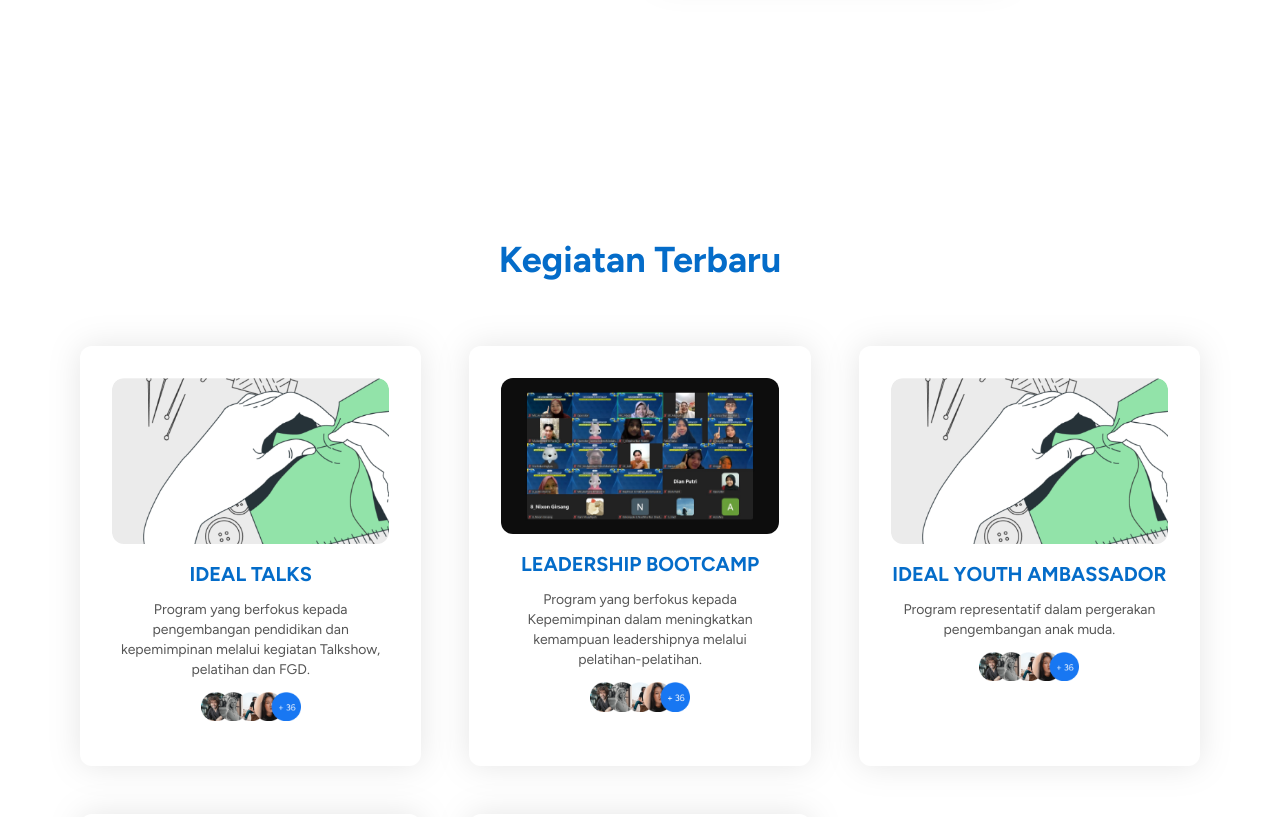
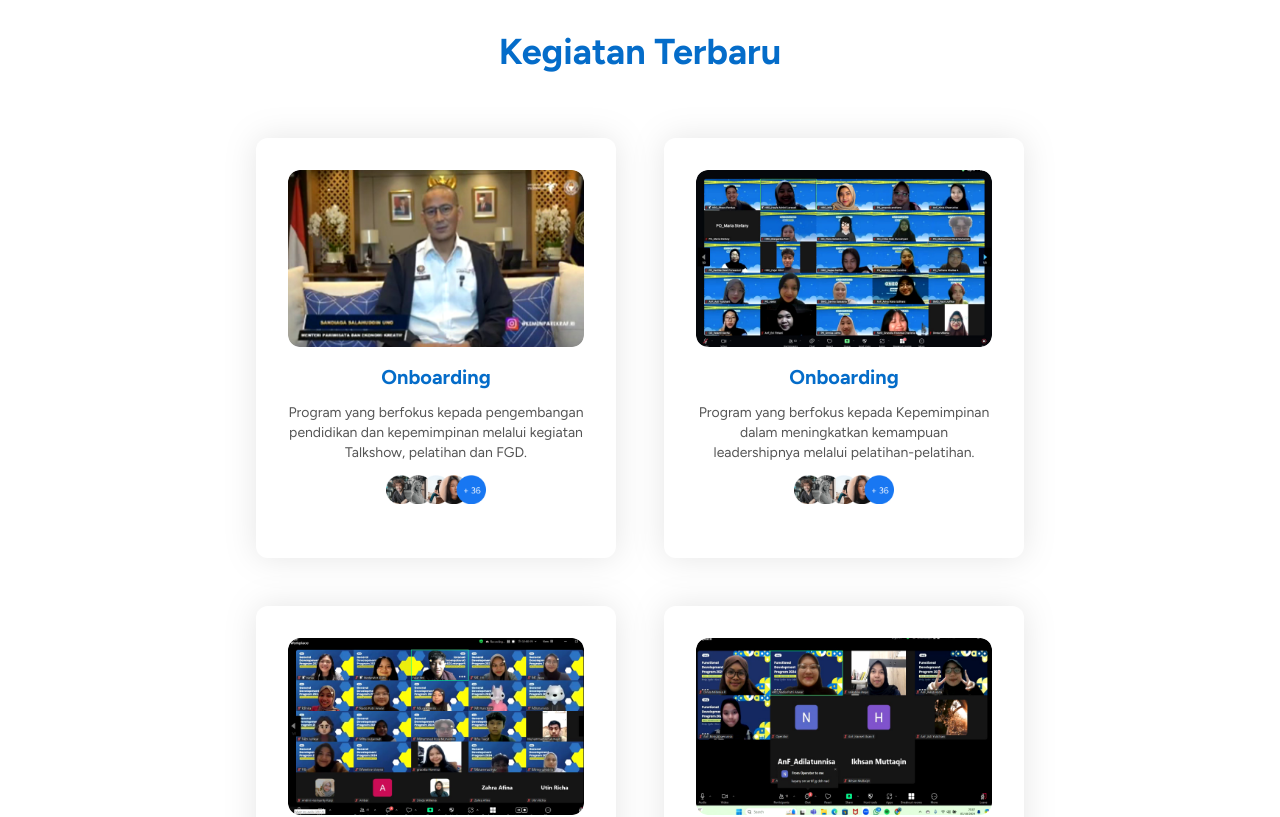
Before and after one commit to mhmdrazn/integral-project, a Next.js app: page /events in a window 1280 px wide. Shown: the part 1980-2797 px from the top of the page. Built offline with nearby package versions, Linux system fonts and the light colour scheme.

Commit message:
fix card

```diff
--- a/src/app/(page)/events/page.tsx
+++ b/src/app/(page)/events/page.tsx
@@ -34,33 +34,27 @@ function Page() {
   ];
   const data2=[
     {
-      subtitle: 'IDEAL TALKS',
+      subtitle: 'Onboarding',
       shortDesc: 'Program yang berfokus kepada pengembangan pendidikan dan kepemimpinan melalui kegiatan Talkshow, pelatihan dan FGD.',
-      img: '/assets/templateCard.png',
+      img: '/onboard1.png',
       imgSmall:'/assets/jumlahSiswa.png',
     },
     {
-      subtitle: 'LEADERSHIP BOOTCAMP',
+      subtitle: 'Onboarding',
       shortDesc: 'Program yang berfokus kepada Kepemimpinan dalam meningkatkan kemampuan leadershipnya melalui pelatihan-pelatihan.',
-      img: '/assets/leadership-bootcamp.png',
+      img: '/onboard2.png',
       imgSmall:'/assets/jumlahSiswa.png',
     },
     {
-      subtitle: 'IDEAL YOUTH AMBASSADOR',
+      subtitle: 'GDP',
       shortDesc: 'Program representatif dalam pergerakan pengembangan anak muda.',
-      img: '/assets/templateCard.png',
+      img: '/gdp.png',
       imgSmall:'/assets/jumlahSiswa.png',
     },
     {
-    subtitle: 'RUANG ASPIRASI MUDA',
+    subtitle: 'FDP',
     shortDesc: 'Program tukar pikiran dengan Tokoh Nasional untuk menyampaikan Ide, gagasan dan Inovasi secara langsung kepada pemangku kepentingan',
-    img: '/assets/templateCard.png',
-    imgSmall:'/assets/jumlahSiswa.png',
-    },
-    {
-      subtitle: 'YOUTH IMPACT',
-      shortDesc: 'Program untuk memotivasi kaum muda agar melakukan aksi nyata yang memberikan kontribusi positif dalam skala lokal hingga nasional.',
-      img: '/assets/templateCard.png',
+    img: '/fdp.png',
     imgSmall:'/assets/jumlahSiswa.png',
     },
   ];
@@ -82,8 +76,8 @@ function Page() {
             <h2 className="lg:text-5xl md:text-3xl text-2xl lg:max-w-[640px] md:text-left text-center font-bold lg:leading-tight text-[#046CC9]">
               Indonesian Development Education And Leadership
             </h2>
-            <h2 className="lg:text-3xl md:text-3xl font-medium text-xl md:text-left text-center lg:max-w-[640px] lg:leading-tight">
-              #PendidikanUntukSemua
+            <h2 className="lg:text-3xl md:text-3xl font-medium text-xl md:text-left text-center text-[#555555] lg:max-w-[640px] lg:leading-tight">
+              Pendidikan Untuk Semua<br/>Tingkatkan Potensi Diri
             </h2>
             {/* Button */}
           </div>
@@ -97,9 +91,9 @@ function Page() {
         </section>
         {/* Kegiatan Kami */}
         <section>
-          <div className=' bg-white flex flex-col place-items-center my-24'>
+          <div className=' bg-white flex flex-col place-items-center my-4 pb-8'>
             <div className="flex flex-row justify-center items-center py-16 px-4">
-          <h1 className="lg:leading-tight font-bold text-[#046CC9] text-4xl text-center">Kegiatan Kami</h1>
+            <h1 className="lg:leading-tight font-bold text-[#046CC9] text-3xl md:text-4xl text-center">Kegiatan Kami</h1>
             </div>
             <div className="grid grid-cols-1 lg:grid-cols-2 gap-9 w-full max-w-3xl mx-auto px-4">
               {data.map((item, index) => (
@@ -108,14 +102,14 @@ function Page() {
             </div>
           </div>
         </section>
+
         {/* Kegiatan Terbaru */}
         <section>
-
-        <div className=' bg-white flex flex-col place-items-center items-center my-24'>
+          <div className=' bg-white flex flex-col place-items-center items-center my-4 mb-16'>
             <div className="flex flex-row justify-center items-center py-16 px-4">
-          <h1 className="lg:leading-tight font-bold text-[#046CC9] text-4xl text-center">Kegiatan Terbaru</h1>
+            <h1 className="lg:leading-tight font-bold text-[#046CC9] text-3xl md:text-4xl text-center">Kegiatan Terbaru</h1>
             </div>
-          <div className="grid grid-cols-1 lg:grid-cols-3 gap-12 w-full max-w-6xl mx-auto px-4 items-center justify-items-center">
+            <div className="grid grid-cols-1 lg:grid-cols-2 gap-12 max-w-3xl mx-auto items-center justify-items-center">
               {data2.map((item, index) => (
                 <Card key={index} subTitleCard={item.subtitle} img={item.img} shortDesc={item.shortDesc} imgSmall={item.imgSmall}/>
               ))}
```
Lines whose indentation alone changed are shown as unchanged.
